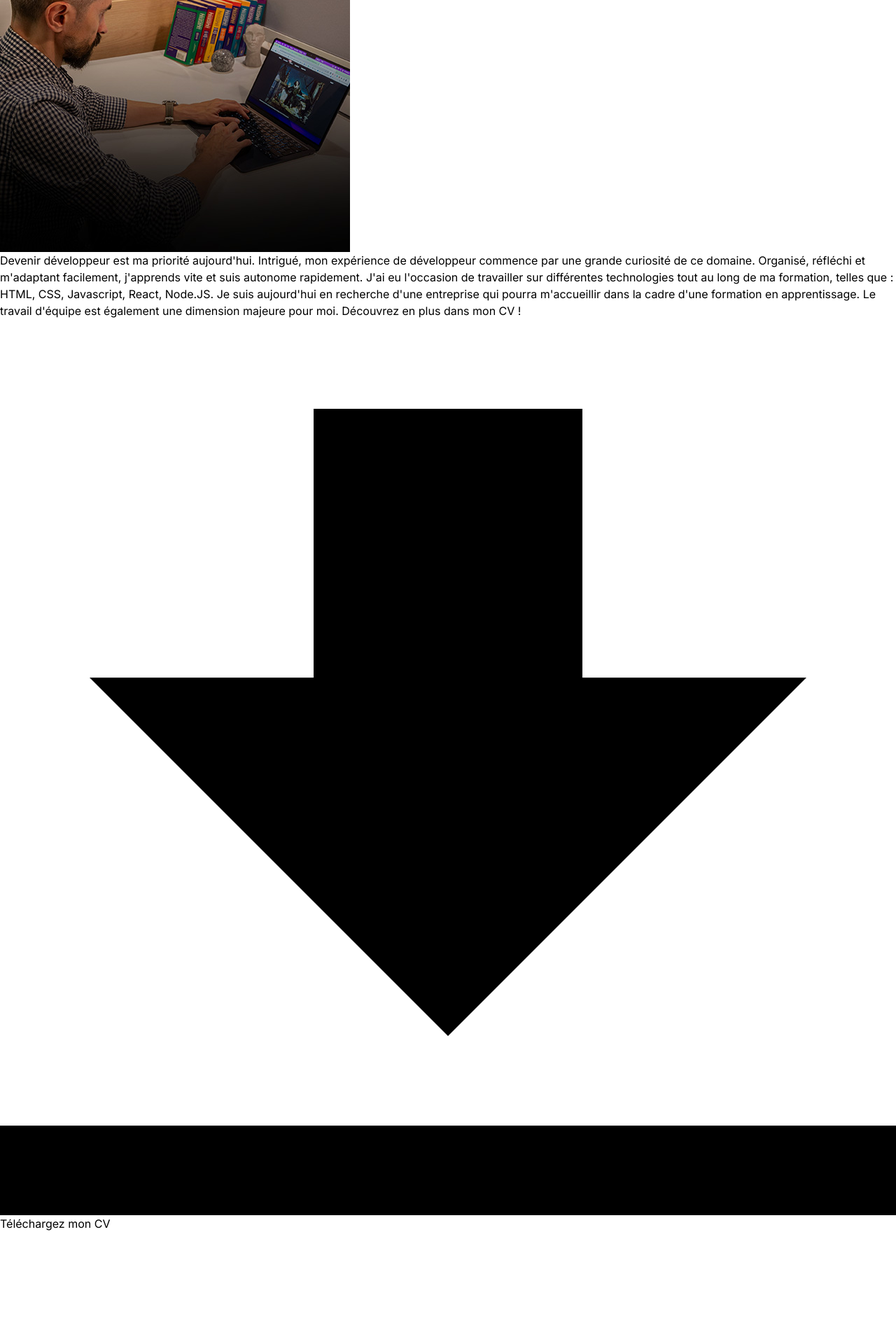
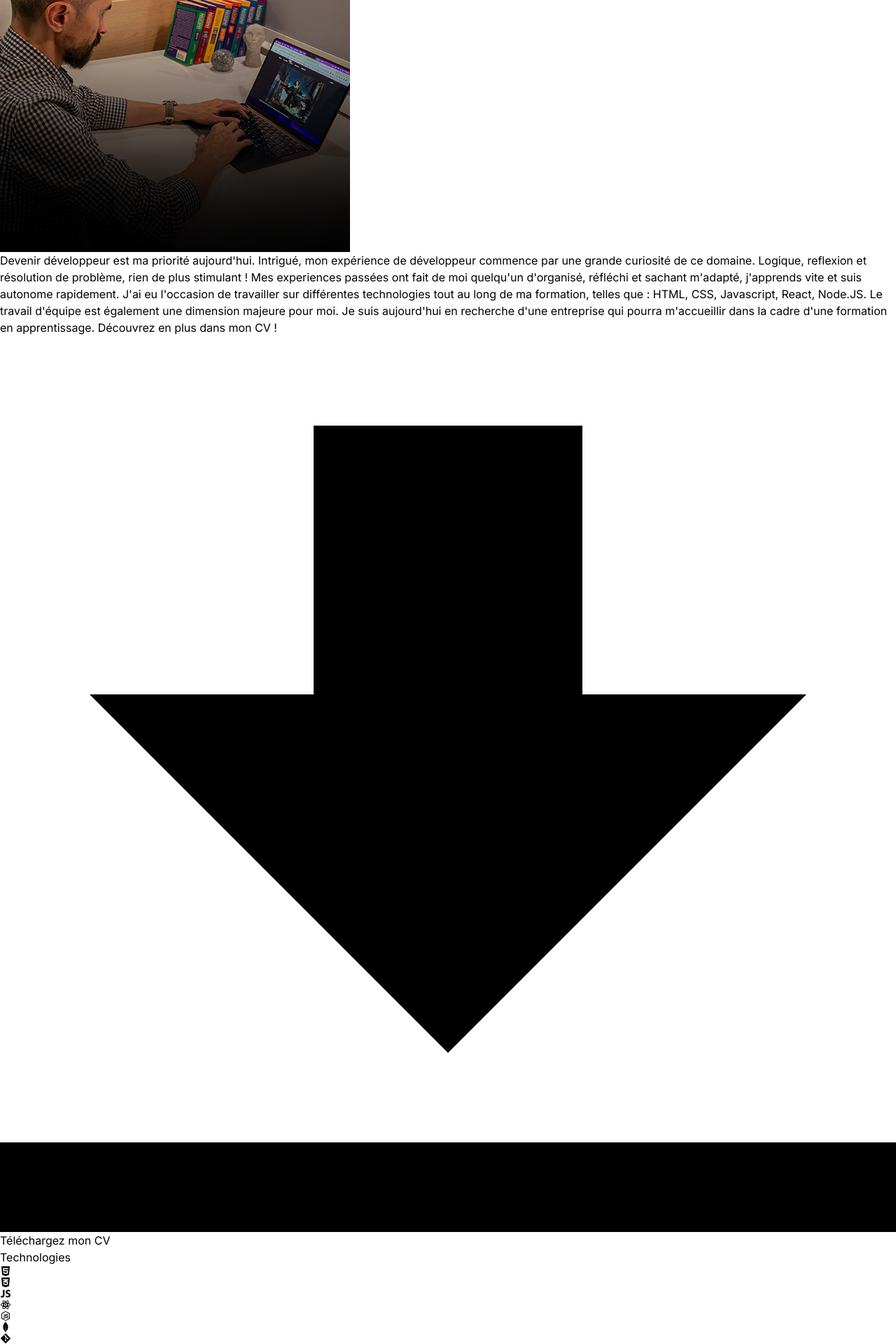
Before and after one commit to williamkosz/Portfolio_dev, a React (Vite) app: page / in a window 1280 px wide. Shown: the part 1225-3145 px from the top of the page at 70% size. Before the commit the page ends 2985 px from the top, so only its background shows below. Built offline with nearby package versions, Linux system fonts and the light colour scheme.

Commit message:
Technologies ok

```diff
--- a/src/App.jsx
+++ b/src/App.jsx
@@ -1,6 +1,7 @@
 import Navbar from "./components/Navbar";
 import Hero from "./components/Hero";
 import About from "./components/About";
+import Technologies from "./components/Technologies";
 
 const App = () => {
   return (
@@ -14,6 +15,7 @@ const App = () => {
             <Navbar />
             <Hero />
             <About />
+            <Technologies />
           </div>
     </div>
   )
--- /dev/null
+++ b/src/components/Technologies.jsx
@@ -0,0 +1,46 @@
+import { FaHtml5 } from "react-icons/fa";
+import { FaCss3Alt } from "react-icons/fa";
+import { IoLogoJavascript } from "react-icons/io";
+import { RiReactjsLine } from "react-icons/ri"
+import { IoLogoNodejs } from "react-icons/io";
+import { SiMongodb } from "react-icons/si";
+import { FaGitAlt } from "react-icons/fa";
+
+
+
+
+
+const Technologies = () => {
+  return (
+    <div className="boerder-b border-neutral-800 pb-24">
+        <h1 className="my-20 text-center text-4xl">Technologies</h1>
+        <div className="flex flex-wrap items-center justify-center gap-4">
+            <div className="rounded-2xl border-4 border-neutral-800 p-4">
+                <FaHtml5 className="text-7xl text-[#dc4d25]" />
+            </div>
+            <div className="rounded-2xl border-4 border-neutral-800 p-4">
+                <FaCss3Alt className="text-7xl text-[#254bdd]" />
+            </div>
+            <div className="rounded-2xl border-4 border-neutral-800 p-4">
+                <IoLogoJavascript className="text-7xl text-[#efd81c]" />
+            </div>
+            <div className="rounded-2xl border-4 border-neutral-800 p-4">
+                <RiReactjsLine className="text-7xl text-cyan-400" />
+            </div>
+            <div className="rounded-2xl border-4 border-neutral-800 p-4">
+                <IoLogoNodejs className="text-7xl text-green-500" />
+            </div>
+            <div className="rounded-2xl border-4 border-neutral-800 p-4">
+                <SiMongodb className="text-7xl text-green-500" />
+            </div>
+            <div className="rounded-2xl border-4 border-neutral-800 p-4">
+                <FaGitAlt className="text-7xl text-[#f06033]" />
+            </div>
+
+        </div>
+    </div>
+
+  )
+}
+
+export default Technologies
--- a/src/constants/index.js
+++ b/src/constants/index.js
@@ -6,9 +6,9 @@ import project4 from "../assets/projects/project-4.jpg";
 export const HERO_CONTENT = `Passionné d'informatique, j'ai décidé de faire de ce monde mon quotidien. Manageur dans le commerce de formation, c'est à la fin de mon bac+5 que j'ai intégré une formation de Développeur Web.
 Aujourd'hui, mon objectif est de développer mes compétences au maximum afin de pouvoir réaliser des projets plus passionnants les uns que les autres, et de pouvoir étendre mes connaissances à de nouvelles technologies.`;
 
-export const ABOUT_TEXT = `Devenir développeur est ma priorité aujourd'hui. Intrigué, mon expérience de développeur commence par une grande curiosité de ce domaine. Organisé, réfléchi et m'adaptant facilement, j'apprends vite et suis autonome rapidement.
-J'ai eu l'occasion de travailler sur différentes technologies tout au long de ma formation, telles que : HTML, CSS, Javascript, React, Node.JS.
-Je suis aujourd'hui en recherche d'une entreprise qui pourra m'accueillir dans la cadre d'une formation en apprentissage. Le travail d'équipe est également une dimension majeure pour moi. Découvrez en plus dans mon CV ! `;
+export const ABOUT_TEXT = `Devenir développeur est ma priorité aujourd'hui. Intrigué, mon expérience de développeur commence par une grande curiosité de ce domaine. Logique, reflexion et résolution de problème, rien de plus stimulant ! Mes experiences passées ont fait de moi quelqu'un d'organisé, réfléchi et sachant m'adapté, j'apprends vite et suis autonome rapidement.
+J'ai eu l'occasion de travailler sur différentes technologies tout au long de ma formation, telles que : HTML, CSS, Javascript, React, Node.JS. Le travail d'équipe est également une dimension majeure pour moi.
+Je suis aujourd'hui en recherche d'une entreprise qui pourra m'accueillir dans la cadre d'une formation en apprentissage. Découvrez en plus dans mon CV ! `;
 
 export const EXPERIENCES = [
   {
```
